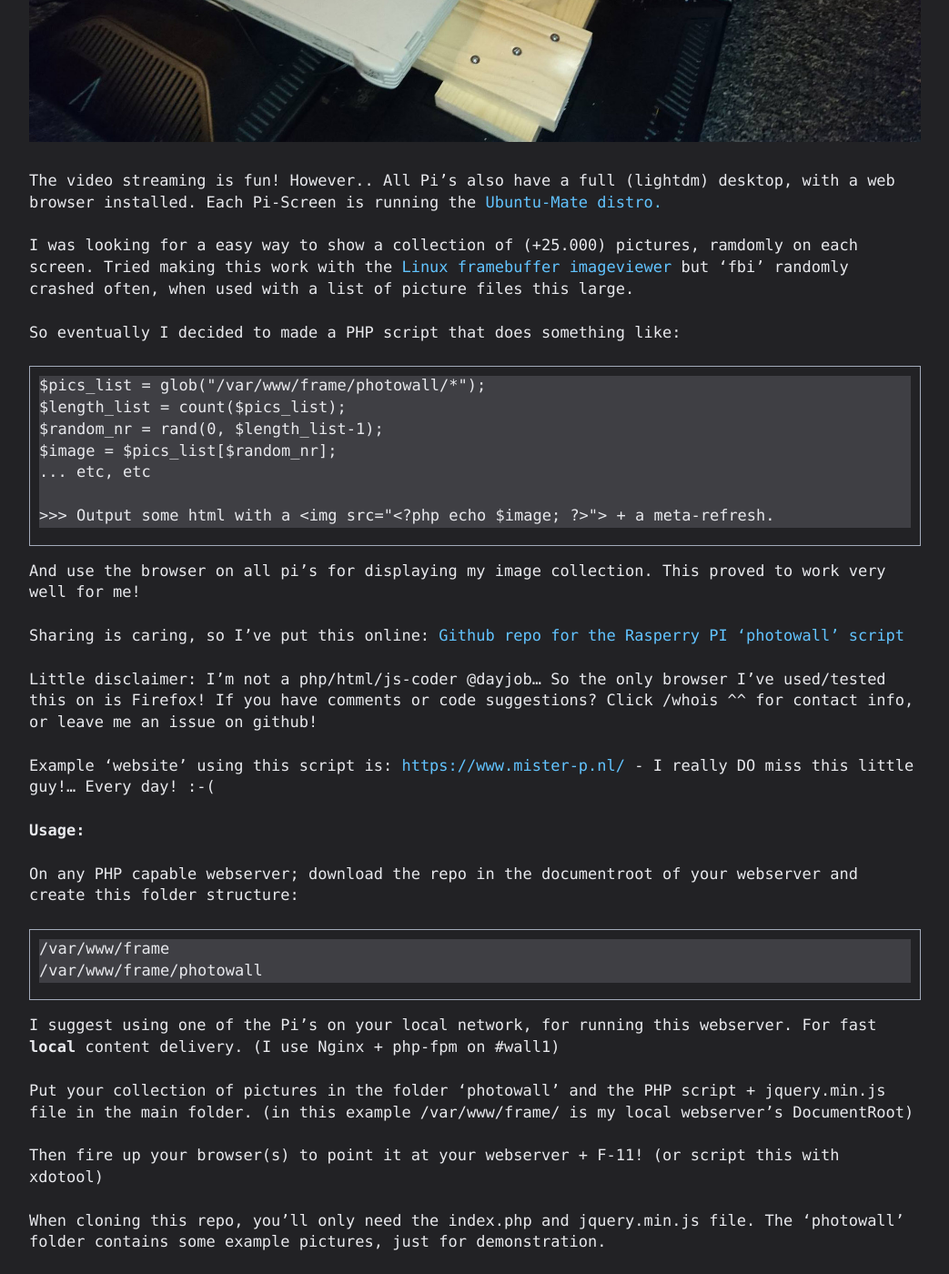
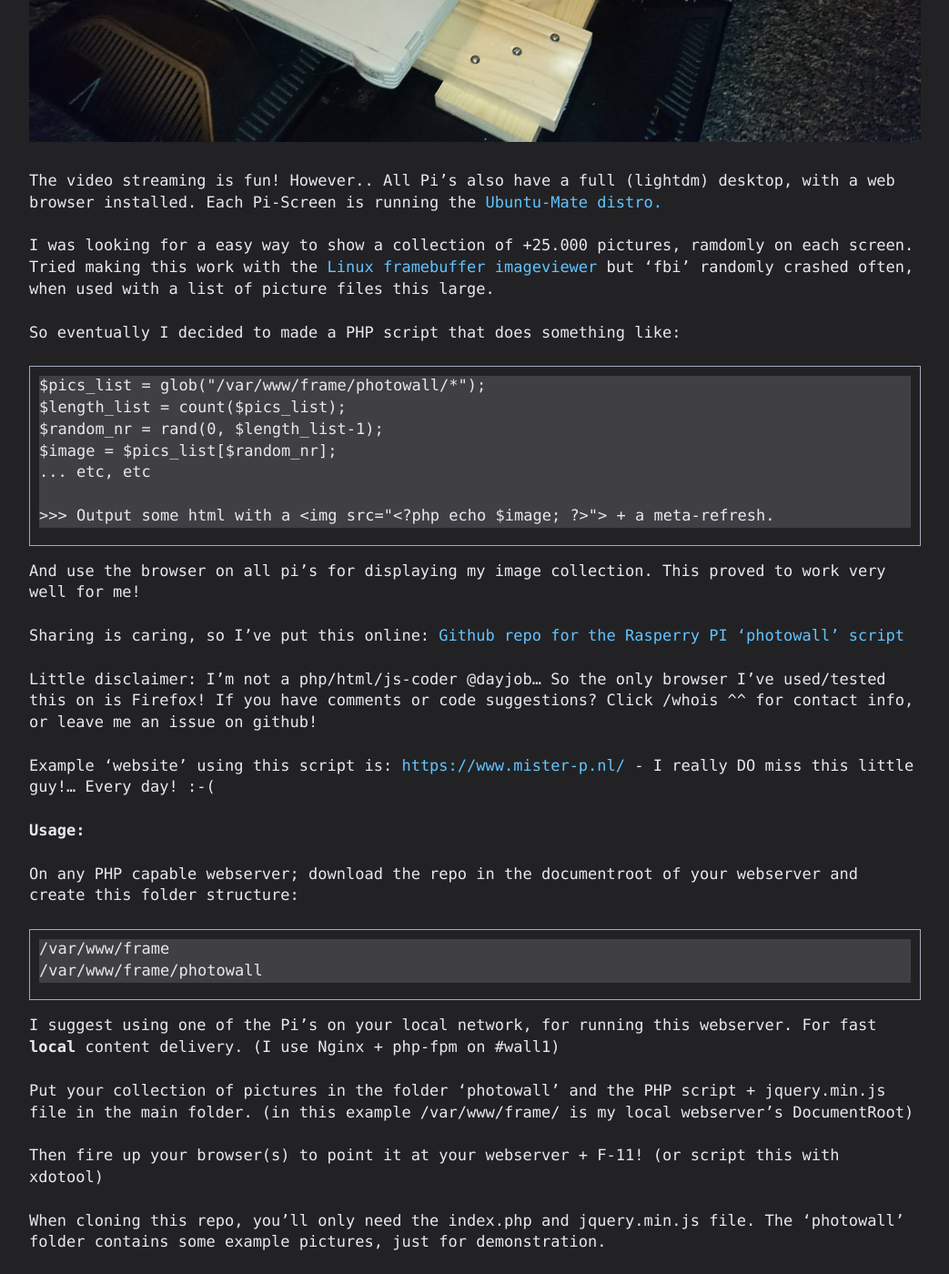
Before and after one commit to basdds/basdds.github.io, a Jekyll site: the page built from _posts/2020-01-21-Raspberry-Pi-Photowall.md, in a window 1280 px wide and 1400 px high, scrolled down 2024 px. Shown: the whole window at 91% size, without its empty margins (118-1161 px from the left). Built offline with Jekyll 4.4.1, drawn with Linux system fonts in a browser that asks for light colours; some of the changed text lies outside the part shown.

Commit message:
site update

```diff
--- a/_includes/footer.html
+++ b/_includes/footer.html
@@ -3,5 +3,5 @@
 <br/>
 <br/>
 <sub>
-This blog is built with <a href="https://jekyllrb.com/" target="_blank">Jekyll</a> - CSS Theme used: <a href="https://terminalcss.xyz/" target="_blank">TerminalCSS</a> - Hosted for free on: <a href="https://pages.github.com/" target="_blank">GitHub Pages</a> #EOF
+This blog is made with <a href="https://jekyllrb.com/" target="_blank">Jekyll</a> - CSS Theme used: <a href="https://terminalcss.xyz/" target="_blank">TerminalCSS</a> - Hosted for free on: <a href="https://pages.github.com/" target="_blank">GitHub Pages</a> #EOF
 </sub>
--- a/_posts/2020-01-21-Raspberry-Pi-Photowall.md
+++ b/_posts/2020-01-21-Raspberry-Pi-Photowall.md
@@ -22,7 +22,7 @@
 
 The video streaming is fun! However.. All Pi's also have a full (lightdm) desktop, with a web browser installed. Each Pi-Screen is running the [Ubuntu-Mate distro.](https://ubuntu-mate.org/raspberry-pi/){:target="_blank"}
 
-I was looking for a easy way to show a collection of (+25.000) pictures, ramdomly on each screen. Tried making this work with the [Linux framebuffer imageviewer](https://manpages.ubuntu.com/manpages/bionic/man1/fbi.1.html){:target="_blank"} but 'fbi' randomly crashed often, when used with a list of picture files this large.
+I was looking for a easy way to show a collection of +25.000 pictures, ramdomly on each screen. Tried making this work with the [Linux framebuffer imageviewer](https://manpages.ubuntu.com/manpages/bionic/man1/fbi.1.html){:target="_blank"} but 'fbi' randomly crashed often, when used with a list of picture files this large.
 
 So eventually I decided to made a PHP script that does something like:
 
```
Also changed, not shown: 5 other files.
